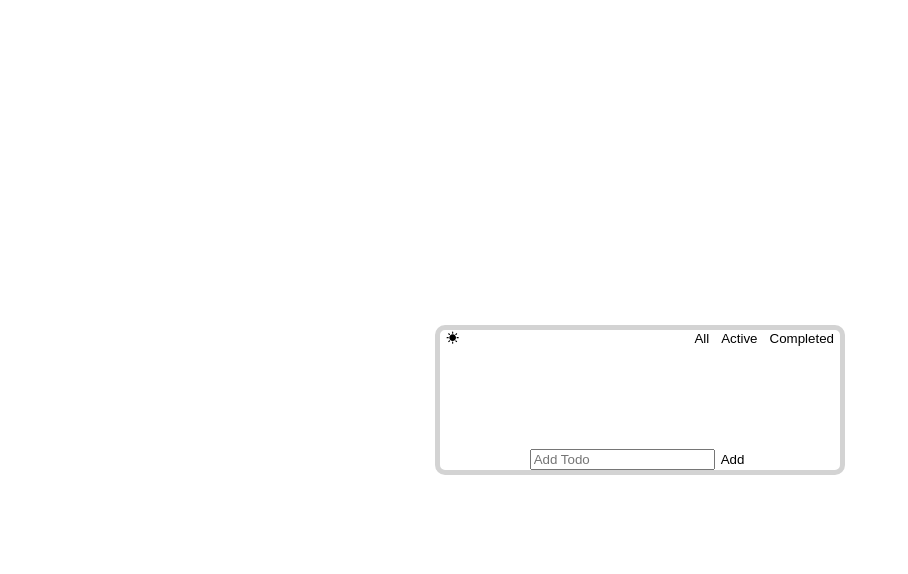
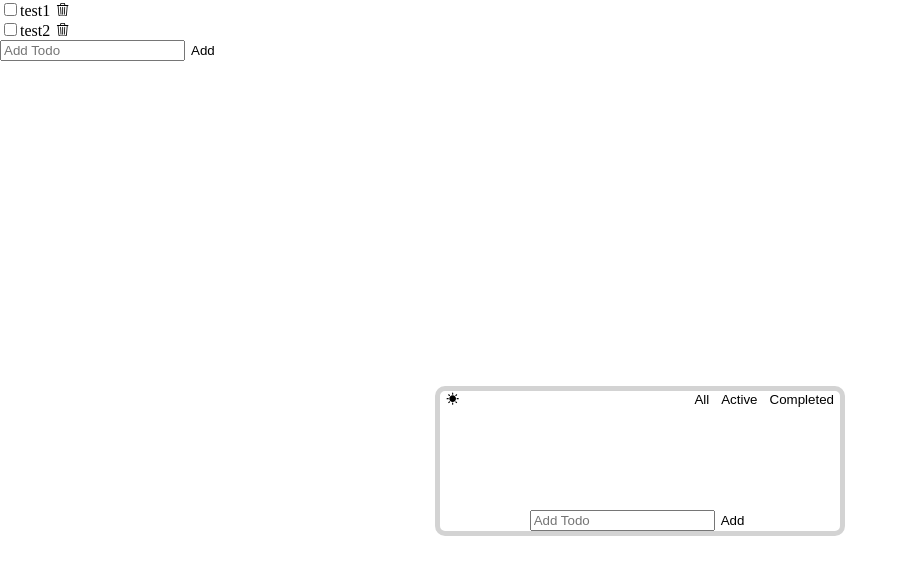
Before and after one commit to oqoqoh/project-todo, a React (Create React App) app: page / in a window 1280 px wide. Shown: the top 574 px of the page, without its empty margins (0-908 px from the left). Built offline with nearby package versions, Linux system fonts and the light colour scheme.

Commit message:
💄 react-icons 확인

```diff
--- a/src/App.js
+++ b/src/App.js
@@ -2,6 +2,7 @@ import { useState } from 'react';
 import Footer from './components/footer/Footer';
 import Header from './components/header/Header';
 import Main from './components/main/Main';
+import TodoList from './components/TodoList/TodoList';
 
 function App() {
     const [todoList, setTodoList] = useState([]);
@@ -39,6 +40,8 @@ function App() {
     };
 
     return (
+        <>
+            <TodoList />
             <div id={darkMode ? 'App-dark' : 'App'}>
                 <h1 className="a11y-hidden">Todo List</h1>
                 <div className={darkMode ? 'cnt-todo-dark' : 'cnt-todo'}>
@@ -47,6 +50,7 @@ function App() {
                     <Footer addTodoList={addTodoList} darkMode={darkMode} />
                 </div>
             </div>
+        </>
     );
 }
 export default App;
--- a/src/components/Todo/Todo.jsx
+++ b/src/components/Todo/Todo.jsx
@@ -1,5 +1,5 @@
 import React from 'react';
-import { BsTrash3 } from 'react-icons';
+import { BsTrash3 } from 'react-icons/bs';
 
 export default function Todo({ todo, onUpdate, onDelete }) {
     return (
```
Lines whose indentation alone changed are shown as unchanged.
